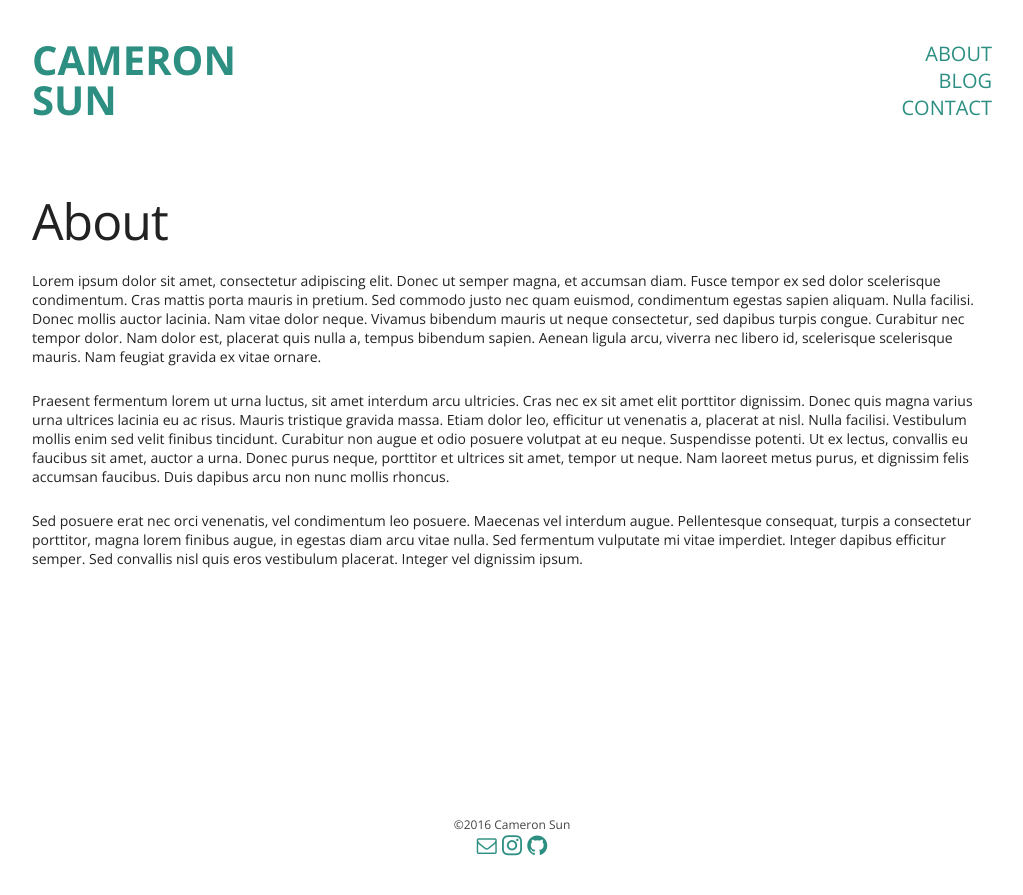
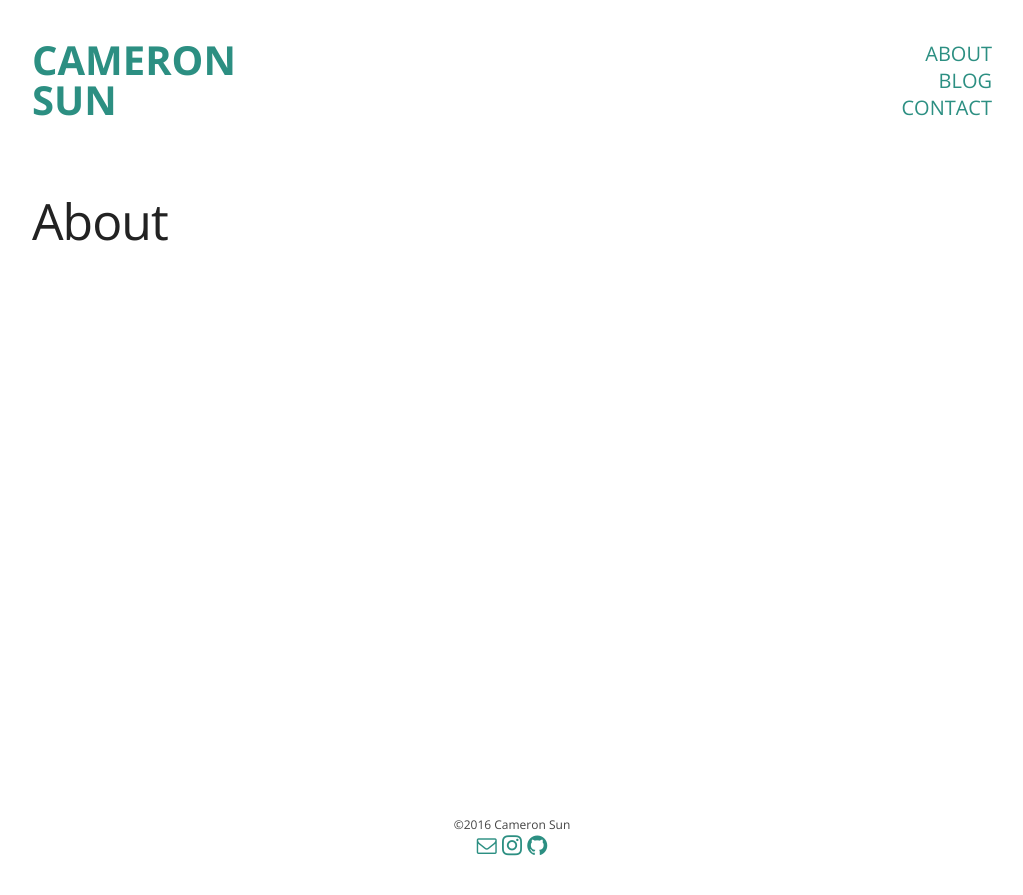
Before and after one commit to csun/csun.io, a Jekyll site: the page built from about.md, in a window 1280 px wide. Shown: the top 895 px of the page, without its empty margins (128-1151 px from the left). Built offline with Jekyll 4.4.1, drawn with Linux system fonts in a browser that asks for light colours; some web fonts are replaced.

```diff
--- a/about/index.html
+++ /dev/null
@@ -1,10 +0,0 @@
----
-layout: default
-title: About
----
-
-<p>Lorem ipsum dolor sit amet, consectetur adipiscing elit. Donec ut semper magna, et accumsan diam. Fusce tempor ex sed dolor scelerisque condimentum. Cras mattis porta mauris in pretium. Sed commodo justo nec quam euismod, condimentum egestas sapien aliquam. Nulla facilisi. Donec mollis auctor lacinia. Nam vitae dolor neque. Vivamus bibendum mauris ut neque consectetur, sed dapibus turpis congue. Curabitur nec tempor dolor. Nam dolor est, placerat quis nulla a, tempus bibendum sapien. Aenean ligula arcu, viverra nec libero id, scelerisque scelerisque mauris. Nam feugiat gravida ex vitae ornare.</p>
-
-<p>Praesent fermentum lorem ut urna luctus, sit amet interdum arcu ultricies. Cras nec ex sit amet elit porttitor dignissim. Donec quis magna varius urna ultrices lacinia eu ac risus. Mauris tristique gravida massa. Etiam dolor leo, efficitur ut venenatis a, placerat at nisl. Nulla facilisi. Vestibulum mollis enim sed velit finibus tincidunt. Curabitur non augue et odio posuere volutpat at eu neque. Suspendisse potenti. Ut ex lectus, convallis eu faucibus sit amet, auctor a urna. Donec purus neque, porttitor et ultrices sit amet, tempor ut neque. Nam laoreet metus purus, et dignissim felis accumsan faucibus. Duis dapibus arcu non nunc mollis rhoncus.</p>
-
-<p>Sed posuere erat nec orci venenatis, vel condimentum leo posuere. Maecenas vel interdum augue. Pellentesque consequat, turpis a consectetur porttitor, magna lorem finibus augue, in egestas diam arcu vitae nulla. Sed fermentum vulputate mi vitae imperdiet. Integer dapibus efficitur semper. Sed convallis nisl quis eros vestibulum placerat. Integer vel dignissim ipsum.</p>
```
Also changed, not shown: _includes/head.html (+10 -0 lines), about.md (added, +5 -0 lines), contact.md (added, +10 -0 lines), contact/index.html (deleted, +0 -10 lines).
